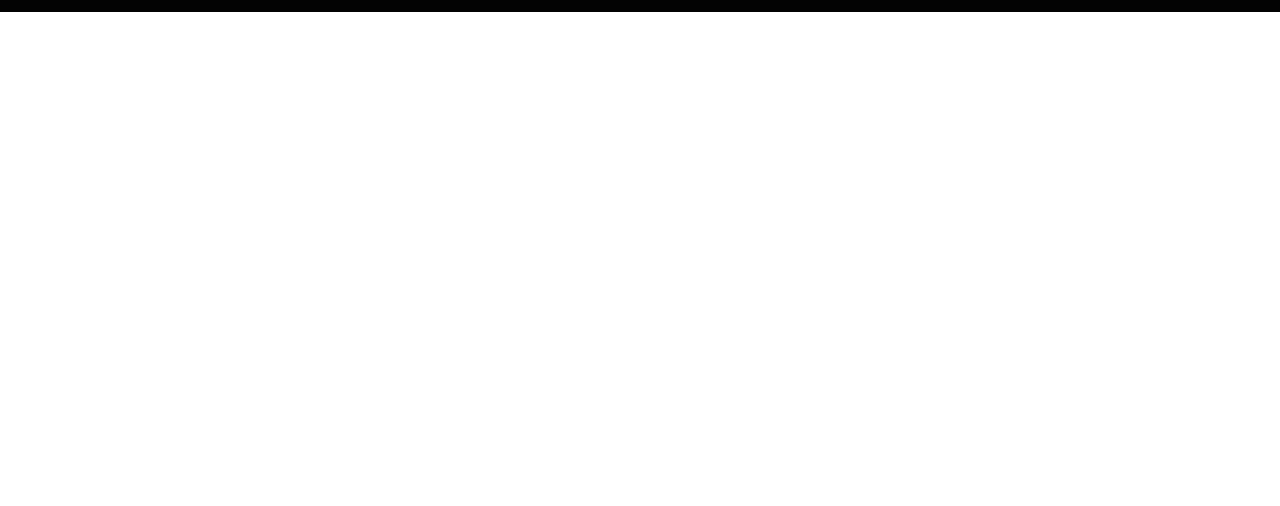
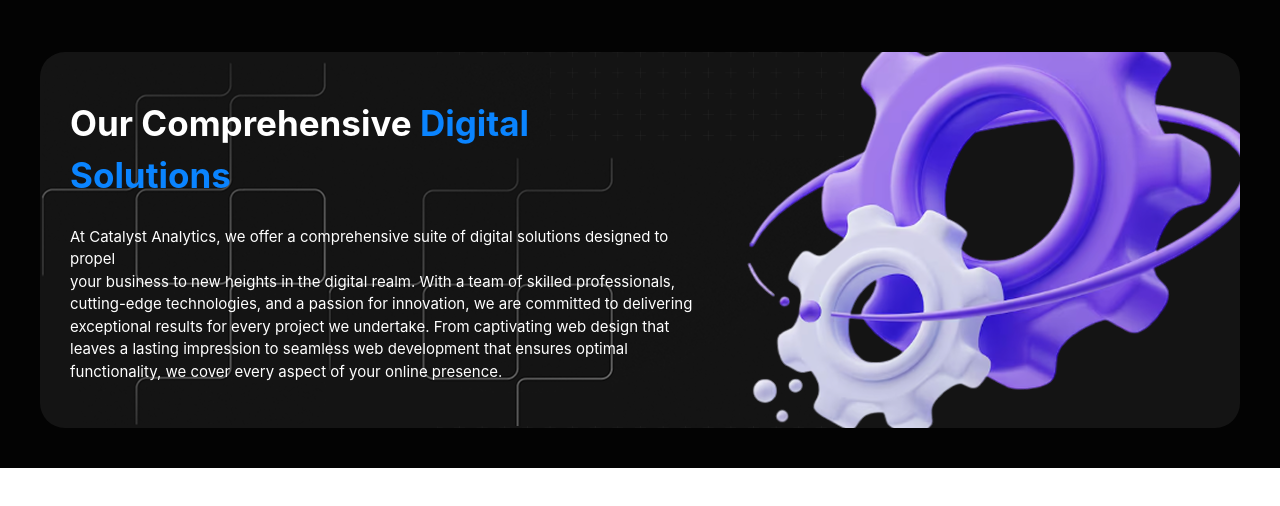
Before and after one commit to Tol1bjon/EXAM3.git-and-github, a website: page src/Page2.html in a window 1280 px wide. Shown: the part 82-588 px from the top of the page. Drawn offline with nearby package versions, Linux system fonts and the light colour scheme; files that its build step writes are made by us from their sources.

Commit message:
Section: page2

```diff
--- a/src/Page2.html
+++ b/src/Page2.html
@@ -28,5 +28,18 @@
         <p class="hover:p-[10px] hover:bg-[red] hover:rounded-[10px]"><a href="./Page4.html">Career Details</a></p>
         <p class="hover:p-[10px] hover:bg-[red] hover:rounded-[10px]"><a href="./Page5.html">Contact</a></p>
     </nav>
+
+
+    <main>
+        <section class="bg-[#030303] text-[white] relative py-[40px]">
+            <div style="background-image: url(./Group\ 27\ \(1\).png), url(./Frame\ \(17\).png); background-position: left center, center; background-repeat: no-repeat, no-repeat;" class="max-w-[1200px] rounded-[25px] bg-[#141414] m-auto flex lg:flex-row flex-col justify-between lg:gap-0 gap-[40px]  items-center lg:px-0 px-[10px]">
+                <aside class="p-[30px]">
+                    <h1 class="text-[35px] font-bold">Our Comprehensive <span class="text-[#0A84FF]">Digital Solutions</span></h1><br>
+                    <p class="text-[15px]">At Catalyst Analytics, we offer a comprehensive suite of digital solutions designed to propel <br class="lg:flex hidden"> your business to new heights in the digital realm. With a team of skilled professionals, <br class="lg:flex hidden"> cutting-edge technologies, and a passion for innovation, we are committed to delivering <br class="lg:flex hidden"> exceptional results for every project we undertake. From captivating web design that <br class="lg:flex hidden"> leaves a lasting impression to seamless web development that ensures optimal <br class="lg:flex hidden"> functionality, we cover every aspect of your online presence.</p>
+                </aside>
+                <img class="lg:flex hidden" src="./Screenshot_85.png" alt="">
+            </div>
+        </section>
+    </main>
 </body>
 </html>
```
Also changed, not shown: src/Frame (17).png (added), src/Group 27 (1).png (added), src/Screenshot_85.png (added).
